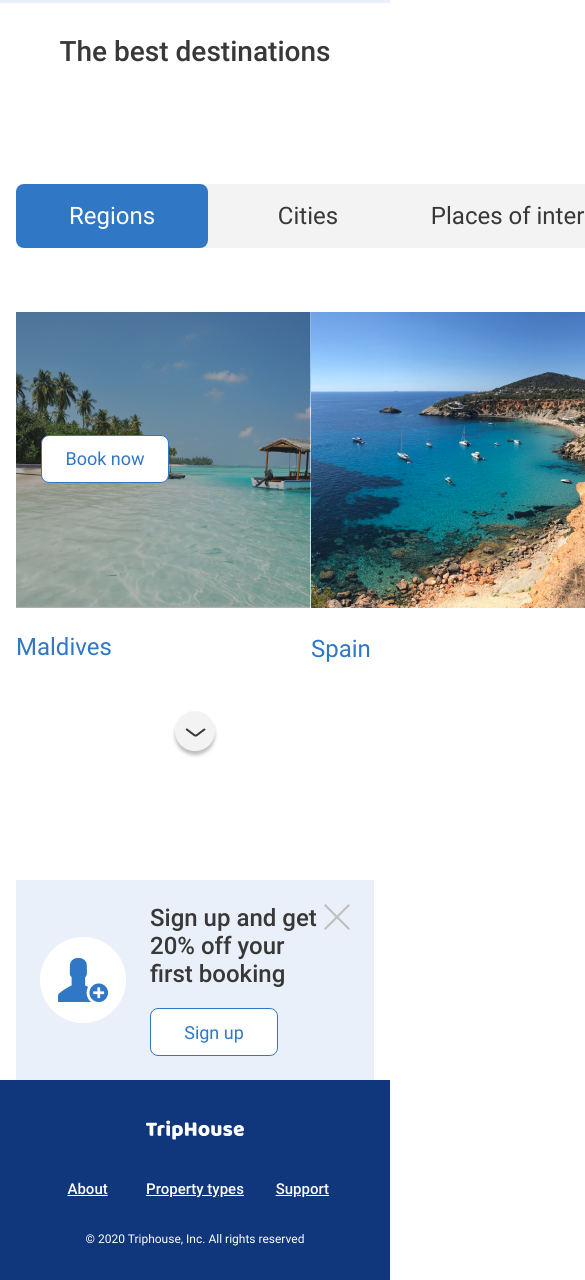
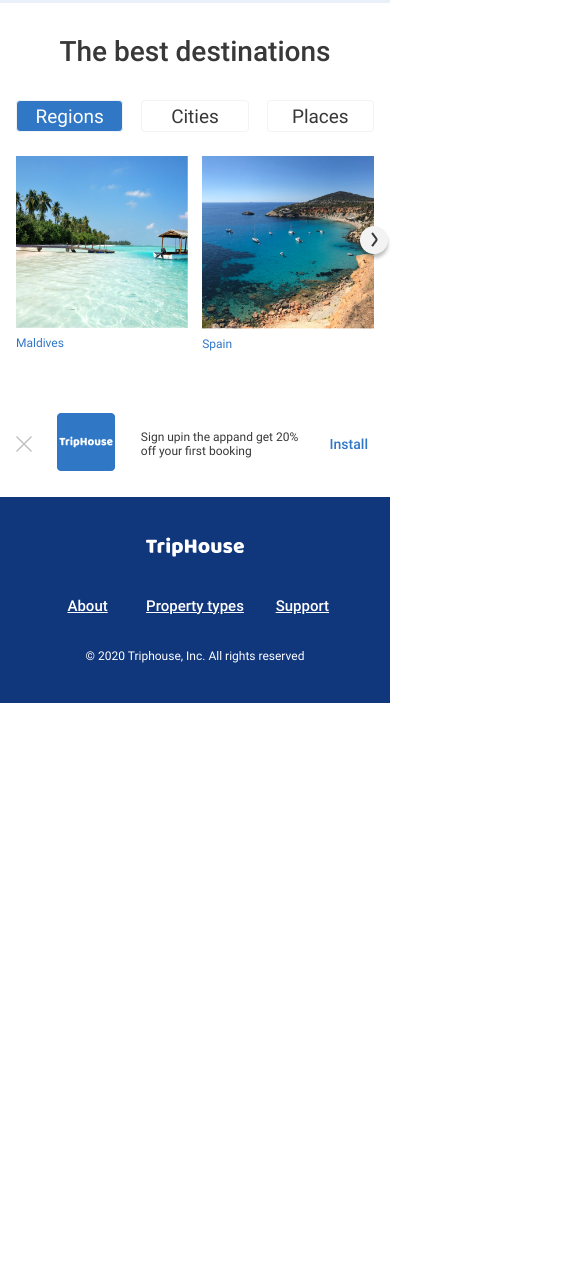
Before and after one commit to ValeriyaChaychits/if-html, a website: page index.html in a window 390 px wide. Shown: the part 2619-3899 px from the top of the page, 585 px wide, since content can reach past the window. After the commit the page ends 3322 px from the top, so only its background shows below. Drawn offline with Linux system fonts and the light colour scheme.

Commit message:
Did responsive web design for 'The best destinations' and sing_up blocks.

```diff
--- a/index.html
+++ b/index.html
@@ -480,11 +480,12 @@
           </button>
           <button class="destinations_button">Cities</button>
           <button class="destinations_button destinations_button_places">
-            Places of interest
+            Places
+            <span class="destinations_button_places_title">of interest</span>
           </button>
         </div>
         <div class="destinations_row">
-          <div class="destinations_item">
+          <div class="destinations_item destinations_item_media">
             <img
               class="destinations_item_img"
               src="./images/maldives.png"
@@ -492,7 +493,7 @@
             />
             <p>Maldives</p>
           </div>
-          <div class="destinations_item">
+          <div class="destinations_item destinations_item_media">
             <img src="./images/spain.png" alt="Spain" />
             <p>Spain</p>
           </div>
@@ -506,6 +507,9 @@
           </div>
           <div class="destinations_filter"></div>
           <button class="destinations_booking_button">Book now</button>
+          <div class="destinations_arrow_media">
+            <img src="./images/arrow_media.png" alt="arrow" />
+          </div>
         </div>
         <div class="destinations_arrow">
           <img src="./images/arrow_destin.png" alt="arrow" />
@@ -515,15 +519,32 @@
     <div class="container">
       <div class="sing_up_container">
         <div class="sing_up_cross">
-          <img src="./images/cross.png" alt="close" />
+          <img class="sing_up_cross_img" src="./images/cross.png" alt="close" />
+          <img
+            class="sing_up_cross_media"
+            src="./images/cross_media.png"
+            alt="close"
+          />
+        </div>
+        <div class="sing_up_logo_media">
+          <img src="./images/sing_up_logo_media.png" alt="logo Triphouse" />
         </div>
         <div class="sing_up_main">
-          <img src="./images/user.png" alt="user_icon" />
+          <img
+            class="sing_up_main_user_icon"
+            src="./images/user.png"
+            alt="user_icon"
+          />
           <article class="sing_up_main_info">
-            <p>Sign up and get 20% off your first booking</p>
+            <p>
+              Sign up<span class="sing_up_main_info_media">in the app</span>and
+              get 20% <br class="sing_up_main_info_linebreak" />off your first
+              booking
+            </p>
             <button class="sing_up_button">Sign up</button>
           </article>
         </div>
+        <button class="sing_up_button_media">Install</button>
       </div>
     </div>
     <footer>
--- a/styles/style.css
+++ b/styles/style.css
@@ -432,6 +432,10 @@ p {
   justify-content: center;
 }
 
+.destinations_arrow_media {
+  display: none;
+}
+
 /* SING UP BLOCK*/
 .sing_up_container {
   height: 200px;
@@ -439,8 +443,16 @@ p {
   background-color: #eaf0f9;
 }
 
-.sing_up_cross {
+.sing_up_cross_img {
   float: right;
+}
+
+.sing_up_cross_media {
+  display: none;
+}
+
+.sing_up_logo_media {
+  display: none;
 }
 
 .sing_up_main {
@@ -453,6 +465,14 @@ p {
   padding-left: 24px;
   font-size: 24px;
   font-weight: 500;
+}
+
+.sing_up_main_info_media {
+  display: none;
+}
+
+.sing_up_main_info_linebreak {
+  display: none;
 }
 
 .sing_up_button {
@@ -470,6 +490,10 @@ p {
 .sing_up_button:hover {
   background-color: #3077c6;
   color: #fff;
+}
+
+.sing_up_button_media {
+  display: none;
 }
 
 /* FOOTER BLOCK */
@@ -543,12 +567,38 @@ p {
     flex-wrap: wrap;
   }
 
+  .destinations_row {
+    flex-wrap: wrap;
+  }
+
   .homes_arrow {
     display: none;
   }
 }
 
+@media screen and (min-width: 1281px) and (max-width: 1389px) {
+  .destinations_filter {
+    display: none;
+  }
+
+  .destinations_booking_button {
+    display: none;
+  }
+}
+
 @media screen and (min-width: 1025px) and (max-width: 1280px) {
+  .destinations_row {
+    flex-wrap: wrap;
+  }
+
+  .destinations_filter {
+    display: none;
+  }
+
+  .destinations_booking_button {
+    display: none;
+  }
+
   .footer_info {
     padding-right: 40px;
   }
@@ -566,6 +616,18 @@ p {
 
   .homes_row {
     flex-wrap: wrap;
+  }
+
+  .destinations_row {
+    flex-wrap: wrap;
+  }
+
+  .destinations_filter {
+    display: none;
+  }
+
+  .destinations_booking_button {
+    display: none;
   }
 
   .footer_info {
@@ -597,6 +659,19 @@ p {
     margin: 0 auto;
   }
 
+  .destinations_row {
+    display: flex;
+    justify-content: center;
+  }
+
+  .destinations_filter {
+    display: none;
+  }
+
+  .destinations_booking_button {
+    display: none;
+  }
+
   .footer_info {
     flex-wrap: wrap;
     padding: 120px 0 0 28px;
@@ -608,6 +683,31 @@ p {
 }
 
 @media only screen and (max-width: 720px) {
+  .destinations_buttons {
+    width: 100%;
+    background-color: #fff;
+    display: flex;
+    justify-content: space-between;
+    margin-top: 20px;
+  }
+
+  .destinations_button {
+    width: 30%;
+    height: 32px;
+    border: 1px solid #f3f3f4;
+    border-radius: 4px;
+    background-color: #fff;
+  }
+
+  .destinations_button_regions {
+    background-color: #3077c6;
+    color: #fff;
+  }
+
+  .destinations_button_places_title {
+    display: none;
+  }
+
   .footer_info {
     flex-wrap: wrap;
   }
@@ -667,6 +767,119 @@ p {
     left: 93%;
   }
 
+  .destinations_buttons {
+    margin-top: 0;
+  }
+
+  .destinations_button {
+    font-size: 19px;
+  }
+
+  .destinations_item {
+    display: none;
+  }
+
+  .destinations_filter {
+    display: none;
+  }
+
+  .destinations_booking_button {
+    display: none;
+  }
+
+  .destinations_arrow {
+    display: none;
+  }
+
+  .destinations_row {
+    display: flex;
+    justify-content: space-between;
+    margin-top: 24px;
+    position: relative;
+  }
+
+  .destinations_item_media {
+    display: flex;
+    flex-direction: column;
+    width: 48%;
+  }
+
+  .destinations_item_media > p {
+    font-size: 12px;
+    margin-bottom: 40px;
+  }
+
+  .destinations_item > img {
+    margin-bottom: 8px;
+  }
+
+  .destinations_arrow_media {
+    display: block;
+    position: absolute;
+    top: 30%;
+    left: 95%;
+  }
+
+  .sing_up_container {
+    height: 106px;
+    padding: 24px 0;
+    background-color: #fff;
+    display: flex;
+    justify-content: space-between;
+    align-items: center;
+  }
+
+  .sing_up_main_user_icon {
+    display: none;
+  }
+
+  .sing_up_cross_img {
+    display: none;
+  }
+
+  .sing_up_cross_media {
+    display: block;
+    float: left;
+  }
+
+  .sing_up_logo_media {
+    display: block;
+  }
+
+  .sing_up_button_media {
+    display: block;
+    border: none;
+    background-color: #fff;
+    font-size: 14px;
+    font-weight: 500;
+    color: #3077c6;
+  }
+
+  .sing_up_button {
+    display: none;
+  }
+
+  .sing_up_main {
+    height: 58px;
+    display: flex;
+    align-items: center;
+  }
+
+  .sing_up_main_info {
+    padding-left: 0;
+    height: 28px;
+    font-size: 12px;
+    font-weight: 400;
+  }
+
+  .sing_up_main_info_media {
+    display: contents;
+  }
+
+  .sing_up_main_info_linebreak {
+    display: flex;
+  }
+
   .footer_info_logo_img {
     display: block;
     margin: 0 auto;
```
Also changed, not shown: images/cross_media.png (added), images/sing_up_logo_media.png (added).
